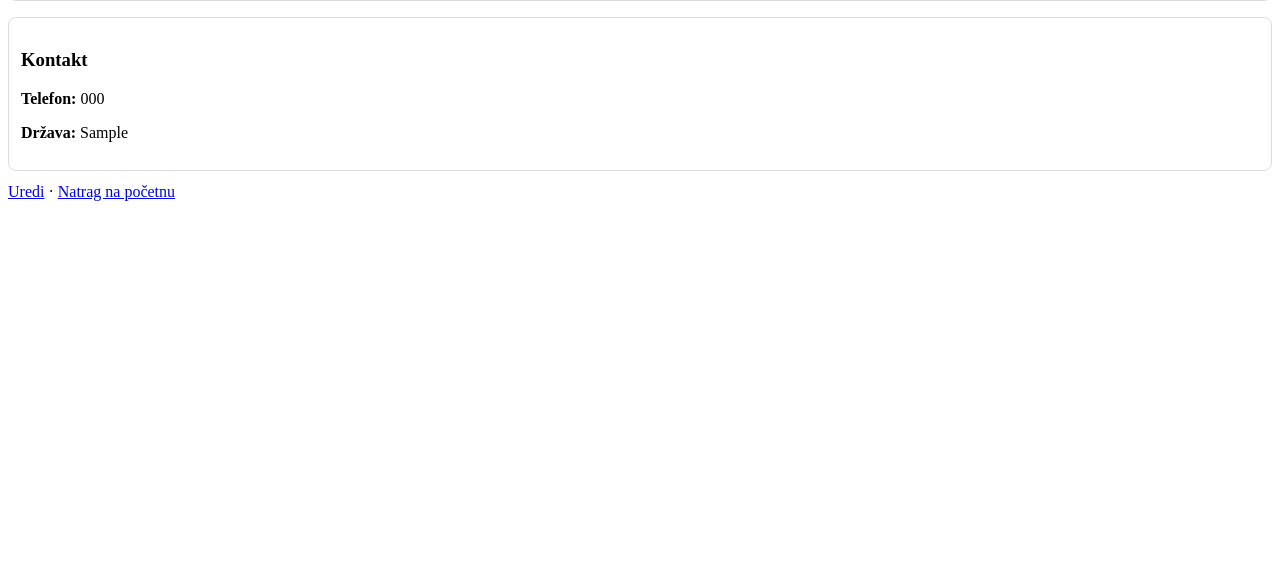
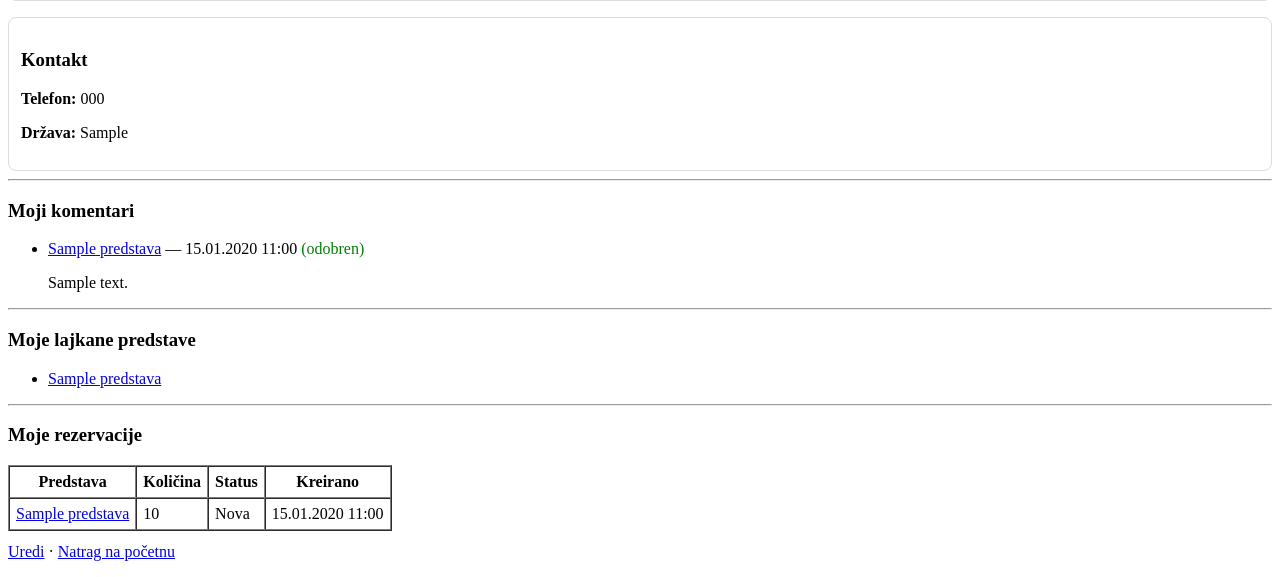
Before and after one commit to pericdominik/theater_web_app, a Django app: page /profile/ in a window 1280 px wide. Shown: the part 241-818 px from the top of the page. Before the commit the page ends 442 px from the top, so only its background shows below. Run offline with Django 5.2, Linux system fonts and the light colour scheme; a user stored in the database is signed in; tables that the repository leaves empty hold one stand-in row (values such as "Sample post").

Commit message:
Profil - dodano da korisnici vide komentare, lajkove i rezervacije

```diff
--- a/kazaliste_project/kazaliste/models.py
+++ b/kazaliste_project/kazaliste/models.py
@@ -88,7 +88,6 @@ class PriceItem(models.Model):
 class Reservation(models.Model):
     STATUS_CHOICES = [
         ('new', 'Nova rezervacija'),
-        ('contacted', 'Kontaktirana osoba'),
         ('closed', 'Zatvorena rezervacija'),
     ]
 
--- a/kazaliste_project/kazaliste/templates/kazaliste/profile.html
+++ b/kazaliste_project/kazaliste/templates/kazaliste/profile.html
@@ -14,10 +14,64 @@
     <p><strong>Država:</strong> {{ account.country|default:"—" }}</p>
   </div>
 
-  <p style="margin-top:12px;">
-    <a href="{% url 'profile' %}?edit=1">Uredi</a> ·
-    <a href="{% url 'index' %}">Natrag na početnu</a>
-  </p>
+  <hr>
+
+  <h3>Moji komentari</h3>
+  {% if comments %}
+    <ul>
+      {% for c in comments %}
+        <li style="margin-bottom:8px;">
+          <a href="{% url 'predstava_detail' c.predstava.pk %}">{{ c.predstava.title }}</a>
+          — {{ c.created_at|date:"d.m.Y H:i" }}
+          {% if c.approved %}
+            <span style="color:green;">(odobren)</span>
+          {% else %}
+            <span style="color:#b97;">(čeka odobrenje)</span>
+          {% endif %}
+          <br>{{ c.text|linebreaks }}
+        </li>
+      {% endfor %}
+    </ul>
+  {% else %}
+    <p><em>Još nemaš komentara.</em></p>
+  {% endif %}
+
+  <hr>
+
+  <h3>Moje lajkane predstave</h3>
+  {% if likes %}
+    <ul>
+      {% for l in likes %}
+        <li><a href="{% url 'predstava_detail' l.predstava.pk %}">{{ l.predstava.title }}</a></li>
+      {% endfor %}
+    </ul>
+  {% else %}
+    <p><em>Nemaš lajkane predstave.</em></p>
+  {% endif %}
+
+<hr>
+
+  <h3>Moje rezervacije</h3>
+  {% if reservations %}
+    <table border="1" cellpadding="6" cellspacing="0">
+      <thead>
+        <tr><th>Predstava</th><th>Količina</th><th>Status</th><th>Kreirano</th></tr>
+      </thead>
+      <tbody>
+        {% for r in reservations %}
+          <tr>
+            <td><a href="{% url 'predstava_detail' r.predstava.pk %}">{{ r.predstava.title }}</a></td>
+            <td>{{ r.quantity }}</td>
+            <td>{% if r.status == 'new' %}Nova{% elif r.status == 'closed' %}Zatvorena{% else %}{{ r.status }}{% endif %}</td>
+            <td>{{ r.created_at|date:"d.m.Y H:i" }}</td>
+          </tr>
+        {% endfor %}
+      </tbody>
+    </table>
+  {% else %}
+    <p><em>Nema rezervacija vezanih uz tvoj e‑mail.</em></p>
+  {% endif %}
+
 {% endif %}
 
 {% if edit %}
@@ -34,3 +88,8 @@
     {% for m in messages %}<li>{{ m }}</li>{% endfor %}
   </ul>
 {% endif %}
+
+<p style="margin-top:12px;">
+    <a href="{% url 'profile' %}?edit=1">Uredi</a> ·
+    <a href="{% url 'index' %}">Natrag na početnu</a>
+  </p>
--- a/kazaliste_project/kazaliste/views.py
+++ b/kazaliste_project/kazaliste/views.py
@@ -8,7 +8,7 @@ from .forms import ProfileForm
 from datetime import timedelta, date as date_cls
 from django.utils import timezone
 
-from .models import Account, Predstava, Calendar, Comment, Like, PriceItem
+from .models import Account, Predstava, Calendar, Comment, Like, PriceItem, Reservation
 
 from .forms import RegisterForm, CalendarWeekForm, CommentForm, ReservationForm
 
@@ -76,6 +76,25 @@ def edit_profile(request):
     account, _ = Account.objects.get_or_create(user=request.user)
     edit = (request.GET.get('edit') == '1')
 
+    user_comments = (
+        Comment.objects
+        .filter(user=request.user)
+        .select_related('predstava')
+        .order_by('-created_at')
+    )
+    user_likes = (
+        Like.objects
+        .filter(user=request.user)
+        .select_related('predstava')
+        .order_by('predstava__title')
+    )
+    user_reservations = (
+        Reservation.objects
+        .filter(email=request.user.email)
+        .select_related('predstava')
+        .order_by('-created_at')
+    ) if request.user.email else []
+
     if request.method == 'POST':
         form = ProfileForm(request.POST, instance=account)
         if form.is_valid():
@@ -85,7 +104,8 @@ def edit_profile(request):
     else:
         form = ProfileForm(instance=account)
 
-    return render(request, 'kazaliste/profile.html', {'form': form, 'user_obj': request.user, 'account': account, 'edit': edit})
+    return render(request, 'kazaliste/profile.html', {'form': form, 'user_obj': request.user, 'account': account, 'edit': edit,
+                                                      'comments': user_comments, 'likes': user_likes, 'reservations': user_reservations})
 
 
 def predstave_list(request):
@@ -184,7 +204,7 @@ def cjenik(request):
         form = ReservationForm(request.POST)
         if form.is_valid():
             form.save()
-            messages.success(request, "Rezervacija je primljena.")
+            messages.success(request, "Rezervacija je zaprimljena.")
             return redirect('cjenik')
     else:
         form = ReservationForm()
```
Also changed, not shown: kazaliste_project/kazaliste/migrations/0007_alter_reservation_status.py (added).
